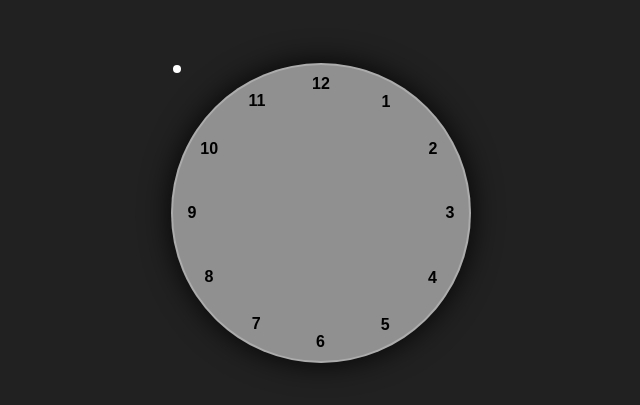
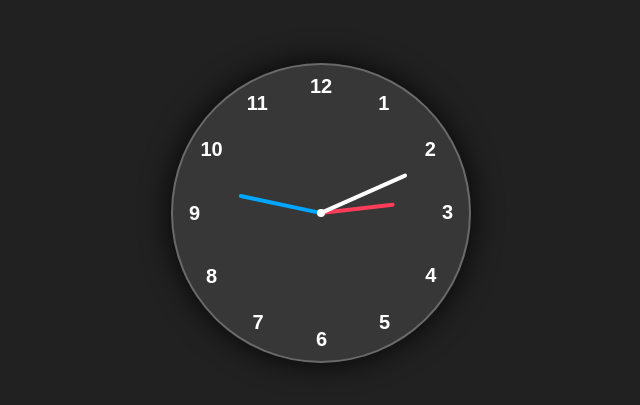
Before and after one commit to NikolasRP/RelogioAnalogico, a plain HTML site: page Index.html in a window 1280 px wide. Shown: the part 187-592 px from the top of the page, without its empty margins (319-959 px from the left). Drawn offline with Linux system fonts and the light colour scheme.

Commit message:
Update styles.css

```diff
--- a/styles.css
+++ b/styles.css
@@ -1,69 +1,70 @@
-* {
+*{
     margin: 0;
     padding: 0;
     box-sizing: border-box;
     font-family: sans-serif;
+    color: #ffffff;
 }
 
-body {
+body{
     display: flex;
     justify-content: center;
     align-items: center;
     min-height: 100vh;
-  background-color:#212121;
+    background-color: #212121;
 }
 
-.container {
+.container{
     position: relative;
 }
 
-.clock {
+.clock{
     width: 300px;
     height: 300px;
     border-radius: 50%;
-  background-color: rgba(255, 255, 255, 0.5);
+    background-color: rgba(255, 255, 255, 0.1);
     border: 2px solid rgba(255, 255, 255, 0.25);
     box-shadow: 0px 0px 30px rgba(0, 0, 0, 0.9);
+    display: flex;
+    justify-content: center;
+    align-items: center;
 }
 
-.clock span {
+.clock span{
     position: absolute;
     transform: rotate(calc(30deg * var(--i)));
     inset: 12px;
     text-align: center;
 }
 
-.clock span b {
+.clock span b{
     transform: rotate(calc(-30deg * var(--i)));
     display: inline-block;
-  font-size: 20px
-  display: flex;
-  justify-content: center;
-  align-items: center;
+    font-size: 20px;
 }
 
-.clock::before {
-  content:" ";
+.clock::before{
+    content: '';
     position: absolute;
     width: 8px;
     height: 8px;
     border-radius: 50%;
-  background-color:#ffffff;
+    background-color: #fff;
+    z-index: 2;
 }
 
-.hand {
+.hand{
     position: absolute;
     display: flex;
     justify-content: center;
     align-items: flex-end;
 }
-
-.hand i {
+.hand i{
     position: absolute;
-  background-color:#var(--clr);
+    background-color: var(--clr);
     width: 4px;
     height: var(--h);
     border-radius: 8px;
 }
 
-/* Me inspirei no "Code Traversal" */
+/*inspirado por "Code Traversal"*/
```
Lines whose indentation alone changed are shown as unchanged.
